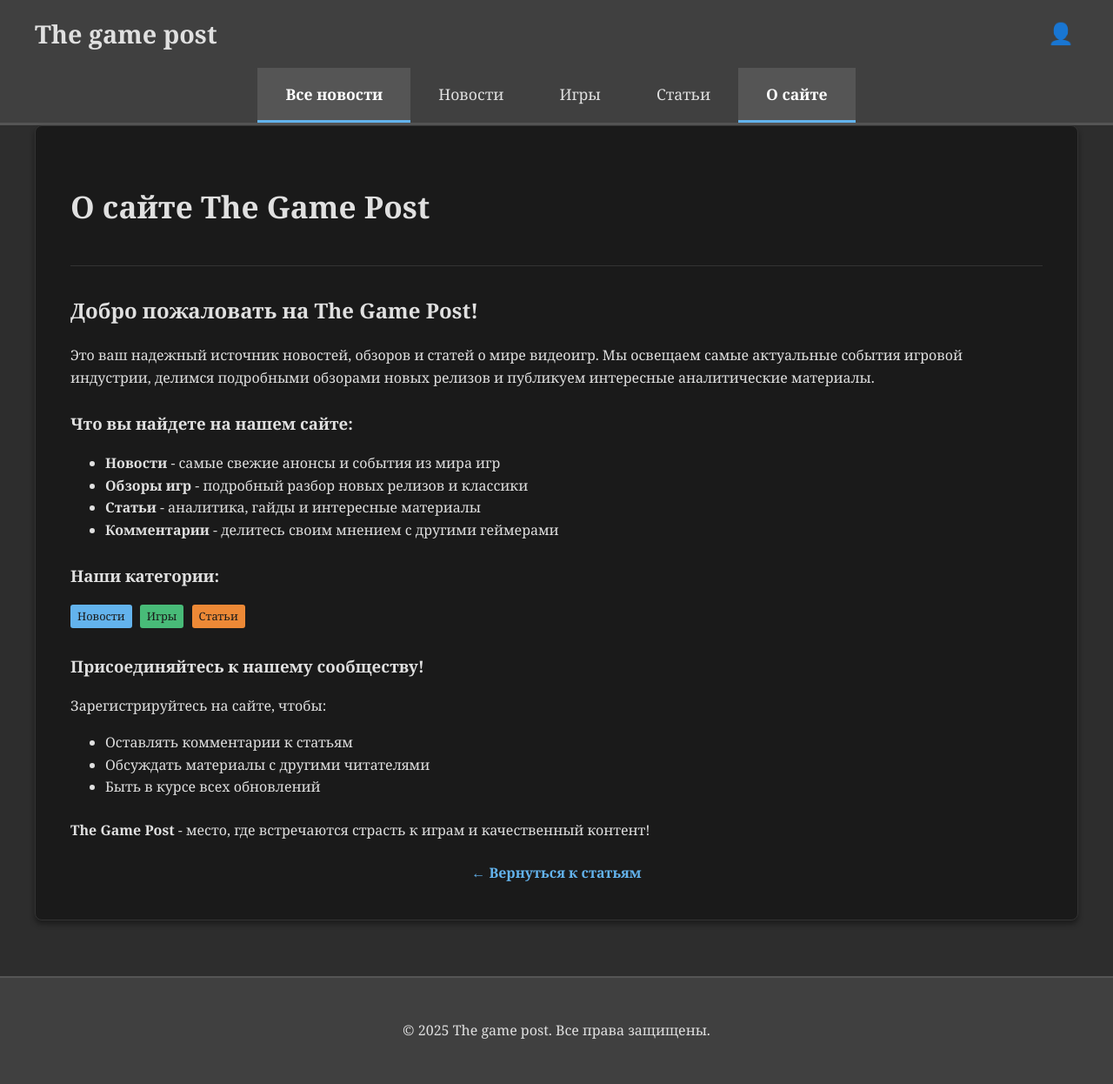
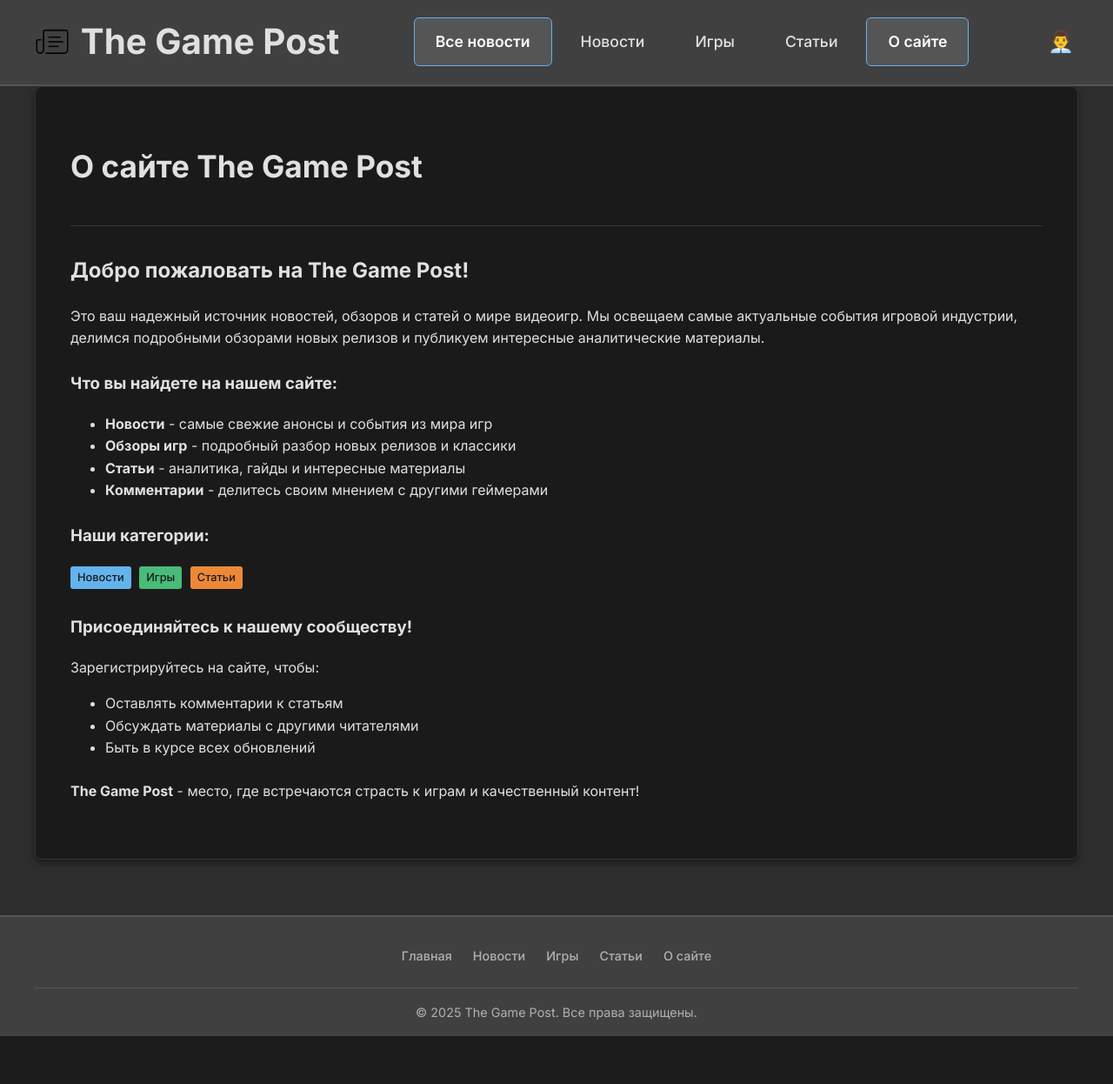
Before and after one commit to Xaltharis/the-game-site-news-repository, a Django app: page /about/ in a window 1280 px wide. Shown: the whole page at 87% size. After the commit the page ends 1191 px from the top, so only its background shows below. Run offline with Django 5.2, Linux system fonts and the light colour scheme.

Commit message:
feat: Небольшие изменения и добавления

```diff
--- a/the_game_post/news/static/news/css/styles.css
+++ b/the_game_post/news/static/news/css/styles.css
@@ -1,6 +1,7 @@
+@import url('https://fonts.googleapis.com/css2?family=Inter:ital,opsz,wght@0,14..32,100..900;1,14..32,100..900&display=swap');
 /* Основные стили */
 body {
-    font-family: 'Georgia', serif;
+    font-family: "Inter", sans-serif;
     line-height: 1.6;
     color: #e0e0e0;
     margin: 0;
@@ -22,12 +23,6 @@ body {
     border-bottom: 2px solid #555;
 }
 
-.header-top {
-    display: flex;
-    justify-content: space-between;
-    align-items: center;
-    padding: 1rem 0;
-}
 
 .site-header h1 {
     margin: 0;
@@ -51,14 +46,36 @@ body {
 /* Навигация */
 .main-nav {
     background: #404040;
-    border-bottom: 1px solid #555;
+    padding: 1rem 0;
 }
+
+.nav-content {
+    display: flex;
+    justify-content: space-between;
+    align-items: center;
+    gap: 2rem;
+}
+
+.site-title {
+    margin: 0;
+    font-size: 1.8em;
+    flex-shrink: 0;
+}
+
+.site-title a {
+    color: #e0e0e0;
+    text-decoration: none;
+    font-weight: bold;
+}
+
 
 .nav-menu {
     list-style: none;
     margin: 0;
     padding: 0;
     display: flex;
+    gap: 0.5rem;
+    flex-grow: 1;
     justify-content: center;
 }
 
@@ -68,26 +85,33 @@ body {
 
 .nav-menu a {
     display: block;
-    padding: 1rem 2rem;
+    padding: 0.8rem 1.5rem;
     color: #e0e0e0;
     text-decoration: none;
     font-size: 1.1em;
     font-weight: 500;
     transition: all 0.3s ease;
-    border-bottom: 3px solid transparent;
+    border-radius: 6px;
+    border: 1px solid transparent;
 }
 
 .nav-menu a:hover {
     background: #555;
     color: #ffffff;
-    border-bottom: 3px solid #63b3ed;
+    border-color: #63b3ed;
 }
 
 .nav-menu a.active {
     background: #555;
     color: #ffffff;
-    border-bottom: 3px solid #63b3ed;
+    border-color: #63b3ed;
     font-weight: 600;
+}
+
+.user-menu {
+    position: relative;
+    display: inline-block;
+    flex-shrink: 0;
 }
 
 /* Меню пользователя с выпадающим списком */
@@ -822,3 +846,159 @@ body {
         height: 180px;
     }
 }
+
+/* Кнопка назад в шапке статьи */
+.article-actions-top {
+    margin-bottom: 1.5rem;
+    padding-bottom: 1rem;
+    border-bottom: 1px solid #333;
+}
+
+.article-actions-top .back-link {
+    color: #63b3ed;
+    text-decoration: none;
+    font-weight: bold;
+    font-size: 1em;
+    display: inline-flex;
+    align-items: center;
+    gap: 0.5rem;
+}
+
+.article-actions-top .back-link:hover {
+    color: #90cdf4;
+    text-decoration: underline;
+}
+
+/* Убираем старую кнопку внизу если она есть */
+.article-actions {
+    display: none;
+}
+
+/* Стили для логотипа */
+.logo-link {
+    display: flex;
+    align-items: center;
+    gap: 0.8rem;
+    text-decoration: none;
+    color: #e0e0e0;
+}
+
+.logo {
+    width: 40px;
+    height: 40px;
+    object-fit: contain;
+}
+
+.site-name {
+    font-size: 1.4em;
+    font-weight: bold;
+    color: #e0e0e0;
+}
+
+/* Адаптивность для логотипа */
+@media (max-width: 768px) {
+    .logo {
+        width: 32px;
+        height: 32px;
+    }
+
+    .site-name {
+        font-size: 1.2em;
+    }
+}
+
+@media (max-width: 480px) {
+    .logo-link {
+        gap: 0.5rem;
+    }
+
+    .logo {
+        width: 28px;
+        height: 28px;
+    }
+
+    .site-name {
+        font-size: 1.1em;
+    }
+}
+
+/* Футер с навигацией */
+.site-footer {
+    background: #404040;
+    color: #e0e0e0;
+    padding: 2rem 0 1rem;
+    margin-top: 4rem;
+    border-top: 2px solid #555;
+}
+
+.footer-nav {
+    margin-bottom: 1.5rem;
+}
+
+.footer-menu {
+    list-style: none;
+    margin: 0;
+    padding: 0;
+    display: flex;
+    justify-content: center;
+    flex-wrap: wrap;
+    gap: 1.5rem;
+}
+
+.footer-menu li {
+    margin: 0;
+}
+
+.footer-menu a {
+    color: #b0b0b0;
+    text-decoration: none;
+    font-size: 0.9em;
+    font-weight: 500;
+    transition: all 0.3s ease;
+    padding: 0.3rem 0;
+    border-bottom: 1px solid transparent;
+}
+
+.footer-menu a:hover {
+    color: #63b3ed;
+    border-bottom-color: #63b3ed;
+}
+
+.footer-bottom {
+    text-align: center;
+    padding-top: 1rem;
+    border-top: 1px solid #555;
+}
+
+.footer-bottom p {
+    margin: 0;
+    color: #b0b0b0;
+    font-size: 0.9em;
+}
+
+/* Адаптивность для футера */
+@media (max-width: 768px) {
+    .footer-menu {
+        gap: 1rem;
+        flex-direction: column;
+        align-items: center;
+    }
+
+    .footer-menu a {
+        font-size: 0.85em;
+    }
+
+    .site-footer {
+        padding: 1.5rem 0 1rem;
+    }
+}
+
+@media (max-width: 480px) {
+    .footer-menu {
+        gap: 0.8rem;
+    }
+
+    .footer-menu a {
+        font-size: 0.8em;
+    }
+}
--- a/the_game_post/news/templates/news/article_detail.html
+++ b/the_game_post/news/templates/news/article_detail.html
@@ -6,6 +6,9 @@
 <div class="content-with-sidebar">
     <div class="main-content">
         <article class="news-article">
+            <div class="article-actions-top">
+                <a href="{% url 'news:article_list' %}" class="back-link">← Назад к списку статей</a>
+            </div>
             <!-- Заголовок и мета-информация -->
             <header class="article-header">
                 <h1>{{ article.title }}</h1>
@@ -99,9 +102,6 @@
         </div>
         {% endif %}
 
-        <div class="article-actions">
-            <a href="{% url 'news:article_list' %}" class="back-link">← Назад к списку статей</a>
-        </div>
     </div>
 
     <!-- Боковая панель -->
--- a/the_game_post/news/templates/news/base.html
+++ b/the_game_post/news/templates/news/base.html
@@ -10,11 +10,29 @@
 <body>
     <header class="site-header">
         <div class="container">
-            <div class="header-top">
-                <h1><a href="{% url 'news:article_list' %}">The game post</a></h1>
+            <nav class="main-nav">
+                <div class="nav-content">
+                    <!-- Название сайта -->
+                    <div class="site-title">
+                        <a href="{% url 'news:article_list' %}" class="logo-link">
+                            <img src="{% static 'news/images/logo.png' %}" alt="The Game Post" class="logo">
+                            <span class="site-name">The Game Post</span>
+                        </a>
+                    </div>
+
+                    <!-- Основное меню -->
+                    <ul class="nav-menu">
+                        <li><a href="{% url 'news:article_list' %}" {% if not current_category %}class="active"{% endif %}>Все новости</a></li>
+                        <li><a href="{% url 'news:articles_by_category' 'novosti' %}" {% if current_category and current_category.slug == 'novosti' %}class="active"{% endif %}>Новости</a></li>
+                        <li><a href="{% url 'news:articles_by_category' 'igry' %}" {% if current_category and current_category.slug == 'igry' %}class="active"{% endif %}>Игры</a></li>
+                        <li><a href="{% url 'news:articles_by_category' 'stati' %}" {% if current_category and current_category.slug == 'stati' %}class="active"{% endif %}>Статьи</a></li>
+                        <li><a href="{% url 'news:about' %}" {% if request.resolver_match.url_name == 'about' %}class="active"{% endif %}>О сайте</a></li>
+                    </ul>
+
+                    <!-- Пользовательское меню -->
                     <div class="user-menu">
                         <button class="user-icon" onclick="toggleDropdown()">
-                    👤
+                            👨‍💼
                         </button>
                         <div class="dropdown-menu" id="dropdownMenu">
                             {% if user.is_authenticated %}
@@ -27,19 +45,8 @@
                         </div>
                     </div>
                 </div>
+            </nav>
         </div>
-
-        <nav class="main-nav">
-            <div class="container">
-                <ul class="nav-menu">
-                    <li><a href="{% url 'news:article_list' %}" {% if not current_category %}class="active"{% endif %}>Все новости</a></li>
-                    <li><a href="{% url 'news:articles_by_category' 'novosti' %}" {% if current_category and current_category.slug == 'novosti' %}class="active"{% endif %}>Новости</a></li>
-                    <li><a href="{% url 'news:articles_by_category' 'igry' %}" {% if current_category and current_category.slug == 'igry' %}class="active"{% endif %}>Игры</a></li>
-                    <li><a href="{% url 'news:articles_by_category' 'stati' %}" {% if current_category and current_category.slug == 'stati' %}class="active"{% endif %}>Статьи</a></li>
-                    <li><a href="{% url 'news:about' %}" {% if request.resolver_match.url_name == 'about' %}class="active"{% endif %}>О сайте</a></li>
-                </ul>
-            </div>
-        </nav>
     </header>
 
     <div class="overlay" id="overlay" onclick="closeDropdown()"></div>
@@ -61,7 +68,20 @@
 
 <footer class="site-footer">
     <div class="container">
-            <p>&copy; 2025 The game post. Все права защищены.</p>
+        <!-- Минималистичная навигация -->
+        <nav class="footer-nav">
+            <ul class="footer-menu">
+                <li><a href="{% url 'news:article_list' %}">Главная</a></li>
+                <li><a href="{% url 'news:articles_by_category' 'novosti' %}">Новости</a></li>
+                <li><a href="{% url 'news:articles_by_category' 'igry' %}">Игры</a></li>
+                <li><a href="{% url 'news:articles_by_category' 'stati' %}">Статьи</a></li>
+                <li><a href="{% url 'news:about' %}">О сайте</a></li>
+            </ul>
+        </nav>
+
+        <div class="footer-bottom">
+            <p>&copy; 2025 The Game Post. Все права защищены.</p>
+        </div>
     </div>
 </footer>
 
```
Also changed, not shown: the_game_post/news/static/news/images/logo.png (added). Lines whose indentation alone changed are shown as unchanged.
